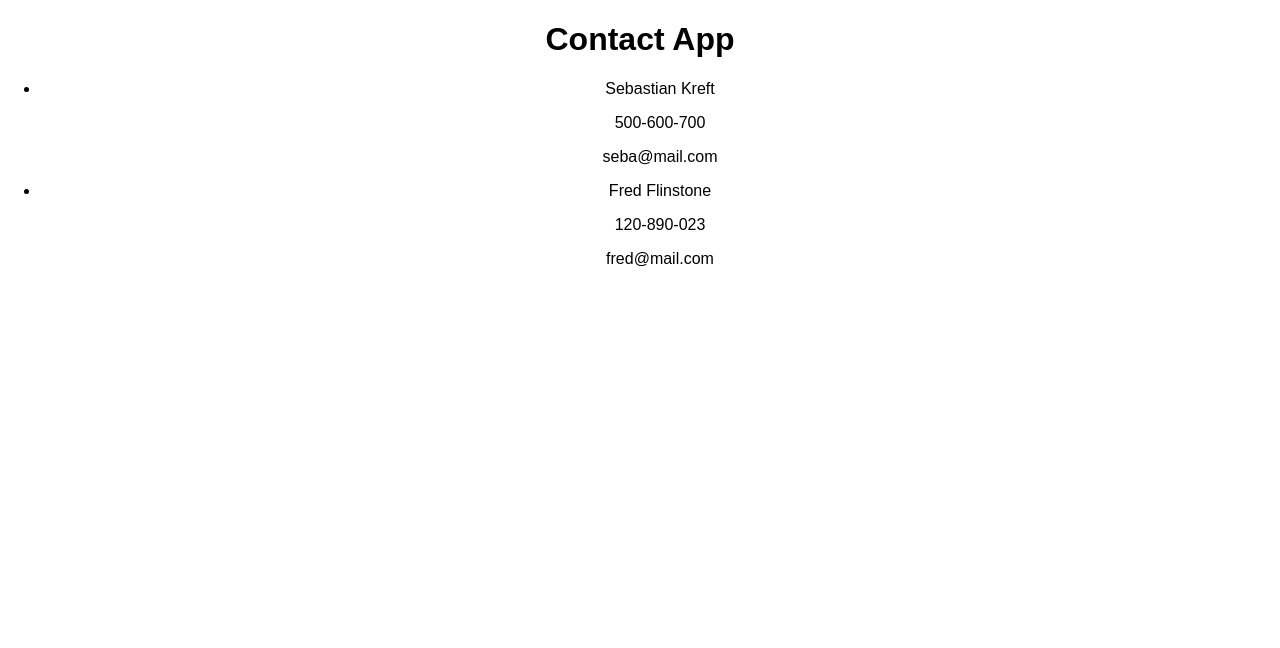
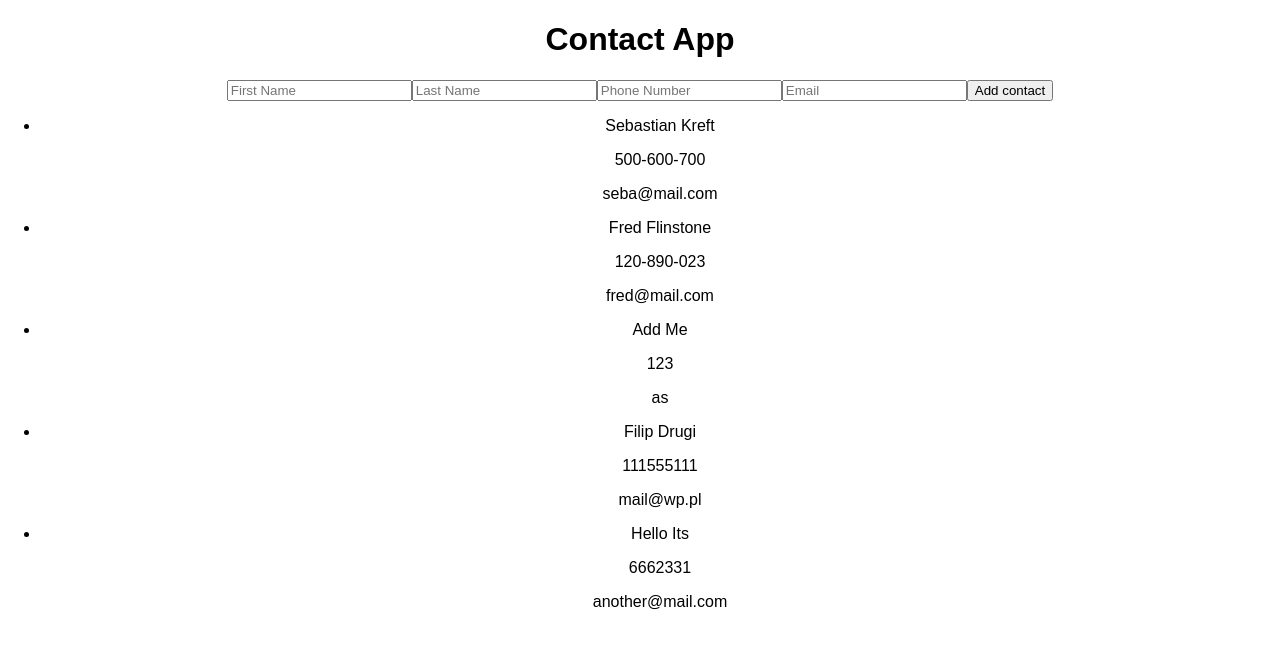
Before and after one commit to icelandico/contact-app-react, a React (Create React App) app: page / in a window 1280 px wide. Shown: the top 648 px of the page. Built offline with nearby package versions, Linux system fonts and the light colour scheme; data requests are answered from the project's data file.

Commit message:
Add contact functionality

```diff
--- a/src/App.js
+++ b/src/App.js
@@ -4,14 +4,21 @@ import './App.css';
 class App extends Component {
 
   state = {
-    contacts: []
+    contacts: [],
+    firstName: '',
+    lastName: '',
+    phoneNumber: '',
+    email: ''
   };
+
+
 
   componentDidMount() {
     fetch(`http://localhost:3000/contacts`)
       .then(results => {
-        return results.json();
-      }).then(data => {
+        return results.json()
+      })
+      .then(data => {
         const contactList = data.map(contact => contact);
         this.setState({
           contacts: contactList
@@ -19,10 +26,67 @@ class App extends Component {
       });
   }
 
+  addContact = () => {
+    const newContact = {
+      firstName: this.state.firstName,
+      lastName: this.state.lastName,
+      phoneNumber: this.state.phoneNumber,
+      email: this.state.email
+    }
+    fetch(
+      'http://localhost:3000/contacts', {
+        method: 'POST',
+        body: JSON.stringify(newContact),
+        headers: {
+          'Content-type': 'application/json'
+        }
+      }
+    )
+  };
+
   render() {
     return (
       <div className="App">
         <h1>Contact App</h1>
+          <form className="newContactPanel" onSubmit={this.addContact}>
+            <input
+              type="text"
+              placeholder="First Name"
+              value={this.state.firstName}
+              onChange={(event) => this.setState({
+                firstName: event.target.value
+              })}
+              />
+
+            <input
+              type="text"
+              placeholder="Last Name"
+              value={this.state.lastName}
+              onChange={(event) => this.setState({
+                lastName: event.target.value
+              })}
+            />
+
+            <input
+              type="number"
+              placeholder="Phone Number"
+              value={this.state.phoneNumber}
+              onChange={(event) => this.setState({
+                phoneNumber: event.target.value
+              })}
+            />
+
+            <input
+              type="mail"
+              placeholder="Email"
+              value={this.state.email}
+              onChange={(event) => this.setState({
+                email: event.target.value
+              })}
+            />
+
+            <button>Add contact</button>
+          </form>
         <ul>
           {this.state.contacts.map(contact => {
             return (
@@ -35,7 +99,6 @@ class App extends Component {
               </div>
             )
           })}
-
         </ul>
       </div>
     );
--- a/src/db.json
+++ b/src/db.json
@@ -13,6 +13,27 @@
       "lastName": "Flinstone",
       "phoneNumber": "120-890-023",
       "email": "fred@mail.com"
+    },
+    {
+      "firstName": "Add",
+      "lastName": "Me",
+      "phoneNumber": "123",
+      "email": "as",
+      "id": 3
+    },
+    {
+      "firstName": "Filip",
+      "lastName": "Drugi",
+      "phoneNumber": "111555111",
+      "email": "mail@wp.pl",
+      "id": 4
+    },
+    {
+      "firstName": "Hello",
+      "lastName": "Its",
+      "phoneNumber": "6662331",
+      "email": "another@mail.com",
+      "id": 5
     }
   ]
 }
```
